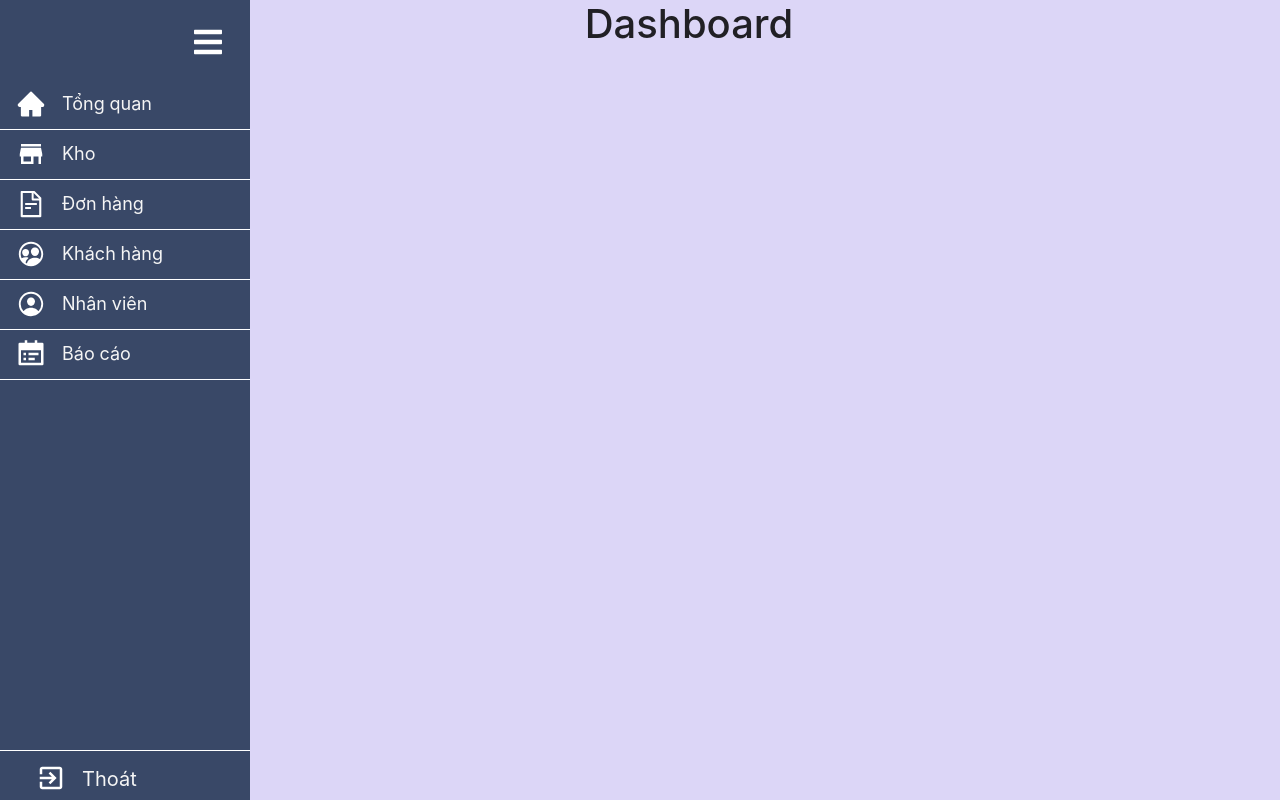
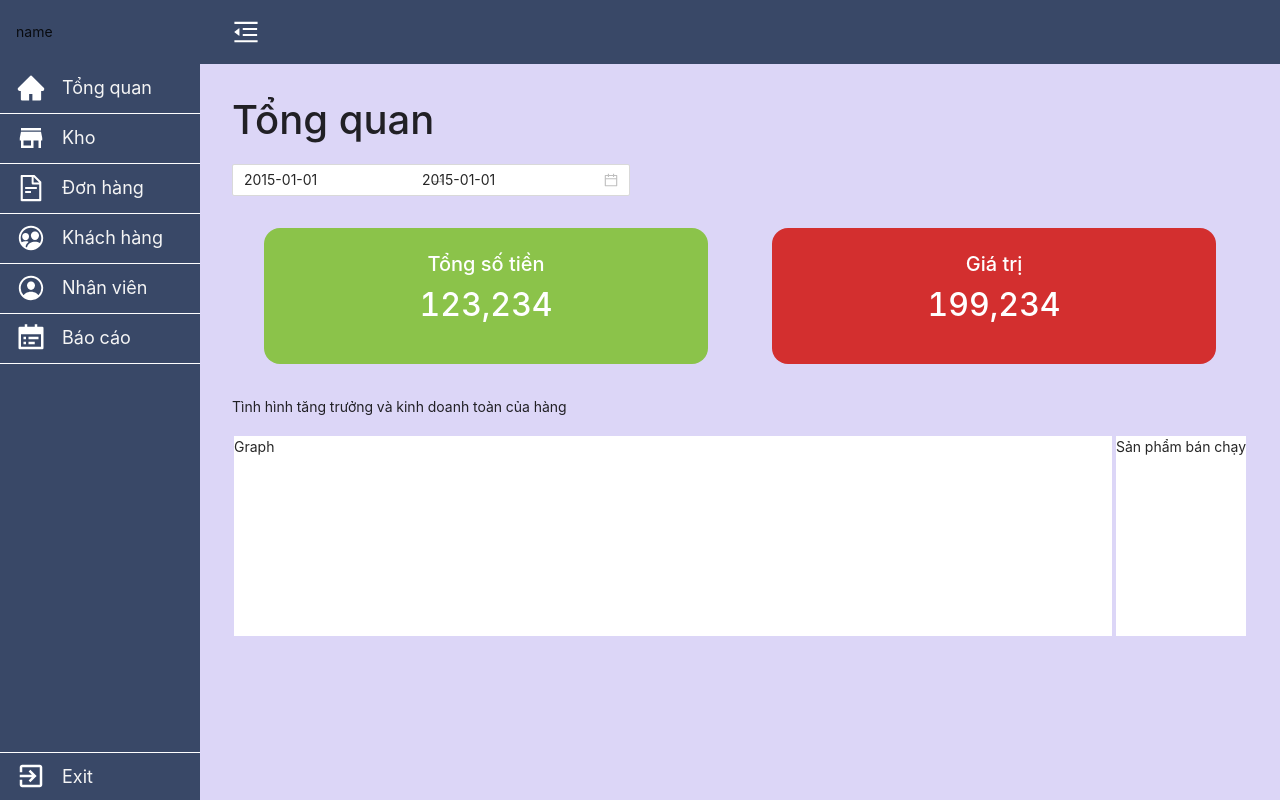
Before and after one commit to HaMinhBaoToan/QLQTPM, a React (Create React App) app in the folder frontend/: page / in a window 1280 px wide. Built offline with nearby package versions, Linux system fonts and the light colour scheme.

Commit message:
Add UI dashboard and layout

```diff
--- a/frontend/src/App.css
+++ /dev/null
@@ -1,51 +0,0 @@
-
-body {
-  height: 100vh;
-  width: 100vw;
-}
-
-#root {
-  height: 100%;
-  width: 100%;
-}
-
-.App {
-  text-align: center;
-  height: 100%;
-  width: 100%;
-}
-
-.App-logo {
-  height: 40vmin;
-  pointer-events: none;
-}
-
-@media (prefers-reduced-motion: no-preference) {
-  .App-logo {
-    animation: App-logo-spin infinite 20s linear;
-  }
-}
-
-.App-header {
-  background-color: #282c34;
-  min-height: 100vh;
-  display: flex;
-  flex-direction: column;
-  align-items: center;
-  justify-content: center;
-  font-size: calc(10px + 2vmin);
-  color: white;
-}
-
-.App-link {
-  color: #61dafb;
-}
-
-@keyframes App-logo-spin {
-  from {
-    transform: rotate(0deg);
-  }
-  to {
-    transform: rotate(360deg);
-  }
-}
--- a/frontend/src/App.js
+++ b/frontend/src/App.js
@@ -1,25 +1,52 @@
-import "./App.css";
+import "./App.scss";
 import "bootstrap/dist/css/bootstrap.min.css";
-import 'antd/dist/antd.css';
-import React from "react";
-import {
-  BrowserRouter as Router,
-  Switch,
-  Route,
-} from "react-router-dom";
+import "antd/dist/antd.css";
+import React, { useState } from "react";
+import { BrowserRouter as Router, Switch, Route } from "react-router-dom";
 import Sidebar from "./components/Sidebar/index";
 import Dashboard from "./containers/DashBoard";
 import Orders from "./containers/Orders";
+import { Layout } from "antd";
+import * as FaIcons from "react-icons/fa";
+import AntIcon, {
+  MenuUnfoldOutlined,
+  MenuFoldOutlined,
+} from '@ant-design/icons';
+
+const { Header, Sider, Content } = Layout;
 
 function App() {
+  const [collapsed, setCollapsed] = useState(false);
+
+  const handleCollapsed = () => setCollapsed(!collapsed)
+
   return (
     <div className="App">
       <Router>
-        <Sidebar />
-        <Switch>
-          <Route exact path="/" component={Dashboard} />
-          <Route exact path="/orders" component={Orders} />
-        </Switch>
+        <Layout>
+          <Sider trigger={null} collapsible collapsed={collapsed}>
+            <div className="logo" />
+            <Sidebar sidebar={collapsed} showSidebar={handleCollapsed} />
+          </Sider>
+          <Layout className="site-layout">
+            <Header className="site-layout-background">
+              <div className="hambergurIcon">
+                <AntIcon className='trigger'
+                  onClick={handleCollapsed} component={collapsed ? MenuUnfoldOutlined : MenuFoldOutlined} />
+              </div>
+            </Header>
+            <Content>
+              <Switch>
+                <Route path="/orders">
+                  <Orders />
+                </Route>
+                <Route path="/">
+                  <Dashboard />
+                </Route>
+              </Switch>
+            </Content>
+          </Layout>
+        </Layout>
       </Router>
     </div>
   );
--- /dev/null
+++ b/frontend/src/App.scss
@@ -0,0 +1,51 @@
+
+body {
+  height: 100vh;
+  width: 100vw;
+}
+
+#root {
+  height: 100%;
+  width: 100%;
+}
+
+.App {
+  text-align: center;
+  height: 100%;
+  width: 100%;
+}
+
+.ant-layout {
+  height: 100%;
+
+  // .ant-layout-sider-dark, .ant-layout-sider{
+  //   transition: 350ms;
+
+  // }
+
+  .ant-layout-sider-collapsed{
+    flex: unset !important;
+    width: unset !important;
+    max-width: unset !important;
+    min-width: unset !important;
+  }
+
+  .ant-layout-header{
+    padding: 0;
+    background: #394867;
+    display: flex;
+  }
+
+  .hambergurIcon {
+    width: 60px;
+    display: flex;
+    align-items: center;
+    justify-content: center;
+
+    svg {
+      width: 26px;
+      height: 26px;
+      color: white;
+    }
+  }
+}
--- /dev/null
+++ b/frontend/src/components/Card/index.js
@@ -0,0 +1,13 @@
+import { Card } from 'antd';
+import './styles.scss';
+
+const CardComponent = ({ title, content, color }) => {
+  return (
+    <Card style={{ backgroundColor: color }}>
+      <h5>{title}</h5>
+      <h2>{content}</h2>
+    </Card>
+  )
+}
+
+export default CardComponent;
--- /dev/null
+++ b/frontend/src/components/Card/styles.scss
@@ -0,0 +1,14 @@
+.ant-card {
+  margin: '1rem';
+  border-radius: 16px;
+  border: unset;
+  color: white;
+  margin: 2rem;
+
+  h2, h5{
+    color: white;
+  }
+  .ant-card-body{
+    text-align: center
+  }
+}
--- a/frontend/src/components/Sidebar/index.js
+++ b/frontend/src/components/Sidebar/index.js
@@ -1,4 +1,4 @@
-import React, { useState } from 'react';
+import React from 'react';
 import * as FaIcons from 'react-icons/fa';
 import * as IoIcons from 'react-icons/io';
 import { Link } from 'react-router-dom';
@@ -6,25 +6,15 @@ import { SidebarData } from './SidebarData';
 import './styles.scss';
 import { IconContext } from 'react-icons';
 
-function Sidebar() {
-  const [sidebar, setSidebar] = useState(true);
-
-  const showSidebar = () => setSidebar(!sidebar);
+function Sidebar({sidebar, showSidebar}) {
 
   return (
     <div className='sidebar'>
       <IconContext.Provider value={{ color: '#fff' }}>
-        <div className='navbar'>
-          <Link to='#' className='menu-bars-hide'>
-            <FaIcons.FaBars onClick={showSidebar} />
-          </Link>
-        </div>
-        <nav className={sidebar ? 'nav-menu active' : 'nav-menu'}>
+        <nav className={!sidebar ? 'nav-menu active' : 'nav-menu'}>
           <ul className='nav-menu-items'>
             <li className='navbar-toggle'>
-              <Link to='#' className='menu-bars-show'>
-                <FaIcons.FaBars onClick={showSidebar} />
-              </Link>
+              <span>name</span>
             </li>
             {SidebarData.map((item, index) => {
               return (
@@ -32,28 +22,25 @@ function Sidebar() {
                   <Link to={item.path}>
                     <div className='icon'>{item.icon}</div>
                     <span>{item.title}</span>
-
-                    <div className={item.cNameExit}>
-                      <a href="/exit">
-                        <div>
-                          <span className='icon'>{item.iconExit}</span>
-                          <span className='exit'>{item.titleExit}</span>
-                        </div>
-                      </a>
-                    </div>
                   </Link>
                 </li>
               );
             })}
 
-            {/* <li className='navbar-exit'>
-              <span className='menu-bars-exit'>
-              <IoIcons.IoMdExit/>
+            <li className='navbar-exit'>
+            <Link to='#'>
+                    <div className='icon'>{<IoIcons.IoMdExit/>}</div>
+                    <span>Exit</span>
+                  </Link>
+
+
+              {/* <span className='menu-bars-exit'>
+
                 <a href="#">
-                {item.titleExit}
+
                 </a>
-              </span>
-            </li> */}
+              </span> */}
+            </li>
           </ul>
         </nav>
       </IconContext.Provider>
--- a/frontend/src/components/Sidebar/styles.scss
+++ b/frontend/src/components/Sidebar/styles.scss
@@ -15,8 +15,11 @@
 
 .menu-bars-show {
   margin-left: 12rem;
-  font-size: 2rem;
+  font-size: 26px;
   background: none;
+  display: flex;
+  align-items: center;
+  justify-content: center;
 }
 
 .navbar-exit {
@@ -25,7 +28,7 @@
   bottom: 0;
   cursor: pointer;
   height: 48px;
-  width: 217px;
+  width: 200px;
   line-height: 48px;
   color: #fff;
   background: #394867;
@@ -33,6 +36,9 @@
   transition: all 0.2s;
   border-top: 1px solid #fff;
   margin: 0;
+  display: flex;
+  justify-content: start;
+  align-items: center;
 }
 
 .navbar-exit .menu-bars-exit {
@@ -46,19 +52,19 @@
 
 .nav-menu {
   background-color: #394867;
-  width: 250px;
+  width: 200px;
   height: 100vh;
   display: flex;
   justify-content: center;
   position: fixed;
   top: 0;
   left: -100%;
-  transition: 850ms;
+  // transition: 850ms;
 }
 
 .nav-menu.active {
   left: 0;
-  transition: 350ms;
+  // transition: 350ms;
 }
 
 .nav-text {
@@ -85,7 +91,7 @@
   border-top: 1px solid #fff;
 }
 
-.nav-text-exit a {
+.navbar-exit a {
   text-decoration: none;
   color: #f5f5f5;
   font-size: 18px;
@@ -96,7 +102,7 @@
   padding: 0 16px;
 }
 
-.nav-text-exit a:hover {
+.navbar-exit a:hover {
   background-color: #A6B1E1;
 }
 
@@ -124,14 +130,14 @@
 
 .navbar-toggle {
   width: 100%;
-  height: 80px;
+  height: 64px;
   display: flex;
   justify-content: start;
   align-items: center;
 }
 
 span {
-  margin-left: 16px;
+  padding-left: 16px;
 }
 
 .icon{
--- a/frontend/src/containers/DashBoard/index.js
+++ b/frontend/src/containers/DashBoard/index.js
@@ -1,10 +1,36 @@
 import React from "react";
-import './styles.scss';
+import { DatePicker } from "antd";
+import { Row, Col } from "antd";
+import "./styles.scss";
+import CardComponent from "../../components/Card";
+import moment from "moment";
+
+const { RangePicker } = DatePicker;
+
+const cards = [
+  { title: "Tổng số tiền", content: "123,234", color: "#8BC34A" },
+  { title: "Giá trị", content: "199,234", color: "#D32F2F" }
+];
 
 const Dashboard = () => {
   return (
-    <div className='dashboard'>
-      <h1>Dashboard</h1>
+    <div className="dashboard">
+      <h1>Tổng quan</h1>
+      <RangePicker
+        defaultValue={[moment("2015/01/01"), moment("2015/01/01")]}
+      />
+      <Row>
+        {cards.map(item => (
+          <Col xs={24} md={12}>
+            <CardComponent {...item}></CardComponent>
+          </Col>
+        ))}
+      </Row>
+      <div>Tình hình tăng trưởng và kinh doanh toàn của hàng</div>
+      <div style={{ display: "flex", justifyContent: "space-between", padding: '1rem 0' }}>
+        <div style={{ flex: 2, height: 200, background: 'white', margin: '2px' }}>Graph</div>
+        <div style={{ height: 200, background: 'white' , margin: '2px'}}>Sản phẩm bán chạy</div>
+      </div>
     </div>
   );
 };
--- a/frontend/src/containers/DashBoard/styles.scss
+++ b/frontend/src/containers/DashBoard/styles.scss
@@ -1,5 +1,7 @@
 .dashboard {
+  text-align: left;
   background-color: #DCD6F7;
-  height: inherit;
-  margin-left: 98px;
+  padding: 2rem;
+  height: 100%;
+  overflow-y: auto;
 }
```
